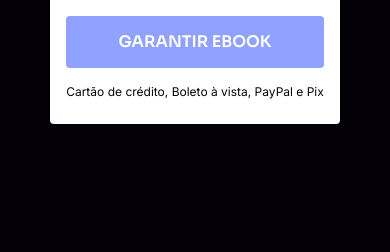
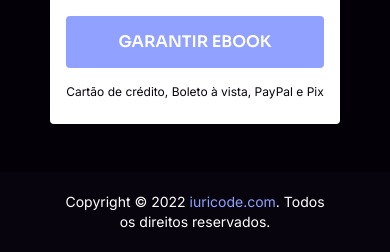
Before and after one commit to herloncosta/codelandia-efront, a website built with Vite: page src/index.html in a window 390 px wide. Shown: the part 704-956 px from the top of the page. Before the commit the page ends 876 px from the top, so only its background shows below. Built offline with nearby package versions, Linux system fonts and the light colour scheme.

Commit message:
finishing footer section mobile

```diff
--- a/src/index.html
+++ b/src/index.html
@@ -81,6 +81,12 @@
 
         </section>
     </main>
+
+    <footer class="bg-dark px-5">
+        <p class="text-white text-center text-sm py-5 px-[40px]">Copyright © 2022 <a class="text-primary"
+                href="https://iuricode.com/">iuricode.com</a>.
+            Todos os direitos reservados.</p>
+    </footer>
     <script type="module" src="/main.js"></script>
 </body>
 
```
